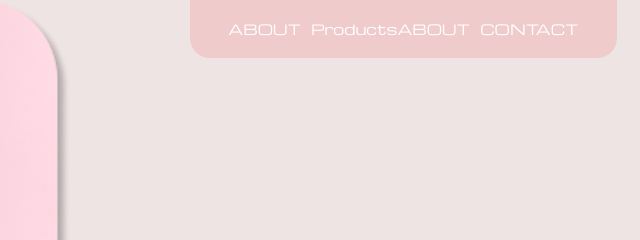
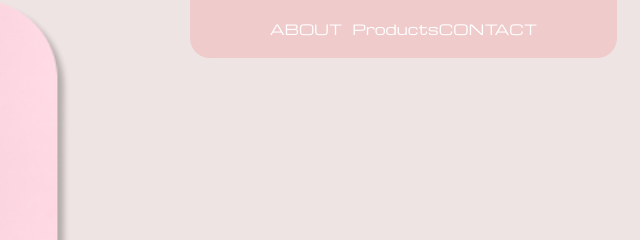
Before and after one commit to UniversalPrescriptions/Everfill, a plain HTML site: page index.html in a window 1280 px wide. Shown: the top 240 px of the page, 640-1280 px from the left. Drawn offline with Linux system fonts and the light colour scheme; a web font is replaced by a local one.

Commit message:
Update index.html

```diff
--- a/index.html
+++ b/index.html
@@ -13,8 +13,6 @@
 	<div class="menu">
 		<a id="about" href="Everfill-hyaluronic-acid-lip-fillers-made-in-Korea.html"><pre>ABOUT &ensp;</pre></a>
 		<a id="contact" href="Everfill-hyaluronic acid-dermal-filler.html"><pre>Products</pre></a>
-		<a id="about" href="Everfill-hyaluronic-acid-lip-fillers-made-in-Korea.html"><pre>ABOUT &ensp;</pre></a>
-
 		<a id="contact" href="Everfill-hyaluronic-acid-lip-fillers-made-in-Korea-contact.html"><pre>CONTACT</pre></a>
 
 	</div>
```
